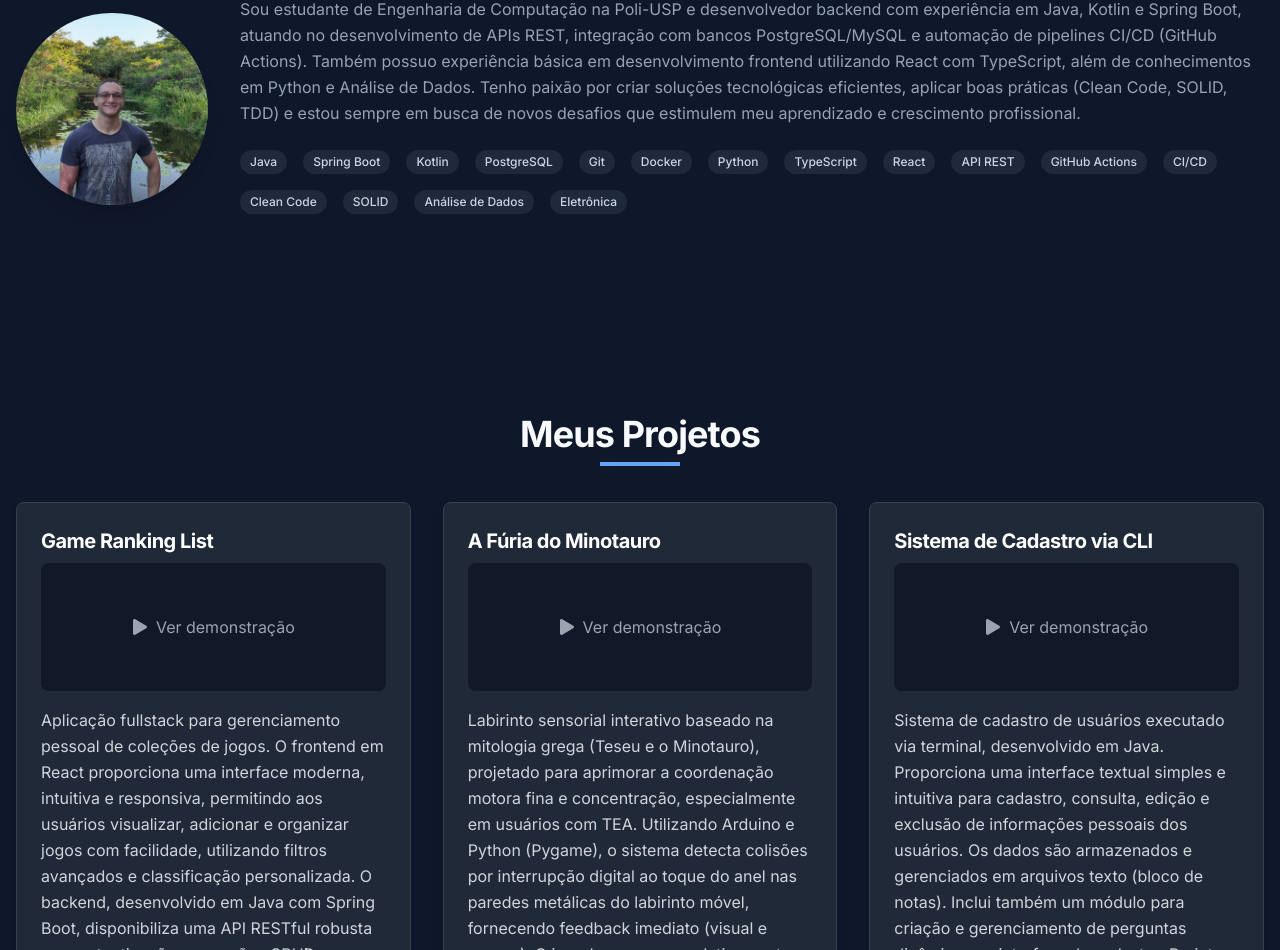
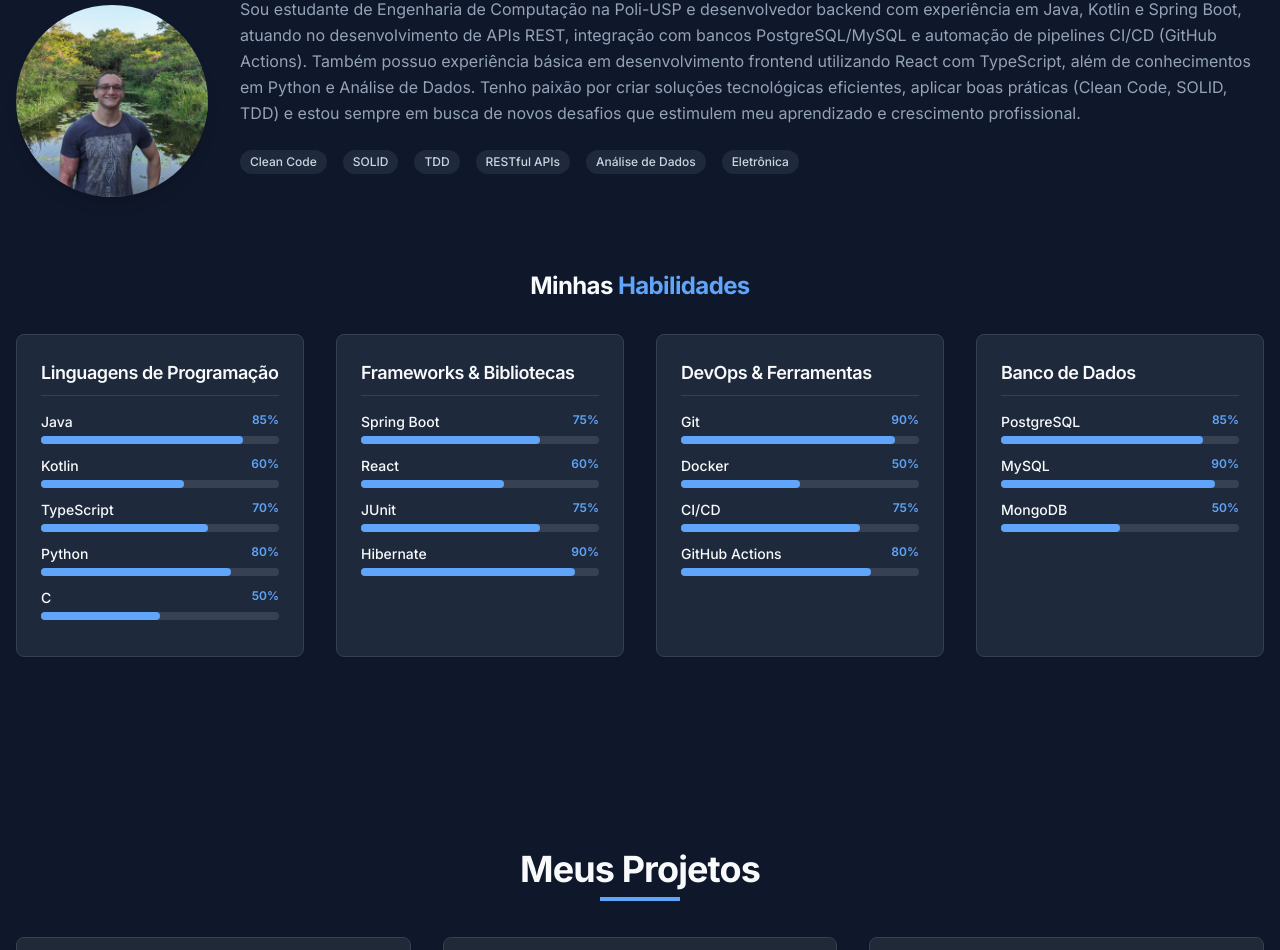
Before and after one commit to caiovilquer/portifolio, a React (Vite) app: page / in a window 1280 px wide. Shown: the part 1244-2194 px from the top of the page. Built offline with nearby package versions, Linux system fonts and the light colour scheme.

Commit message:
feat: add skill categories and proficiency indicators to About page

```diff
--- a/src/pages/About.tsx
+++ b/src/pages/About.tsx
@@ -1,6 +1,81 @@
 import React from "react";
 import { motion } from "framer-motion";
 import avatar from "../assets/avatar.jpeg";
+
+// Interface para os dados de habilidade
+interface Skill {
+  name: string;
+  proficiency: number; // percentual de 0 a 100
+}
+
+// Dados de habilidades categorizados
+const skillCategories = [
+  {
+    name: "Linguagens de Programação",
+    skills: [
+      { name: "Java", proficiency: 85 },
+      { name: "Kotlin", proficiency: 60 },
+      { name: "TypeScript", proficiency: 70 },
+      { name: "Python", proficiency: 80 },
+      { name: "C", proficiency: 50 },
+    ],
+  },
+  {
+    name: "Frameworks & Bibliotecas",
+    skills: [
+      { name: "Spring Boot", proficiency: 75 },
+      { name: "React", proficiency: 60 },
+      { name: "JUnit", proficiency: 75 },
+      { name: "Hibernate", proficiency: 90 },
+    ],
+  },
+  {
+    name: "DevOps & Ferramentas",
+    skills: [
+      { name: "Git", proficiency: 90 },
+      { name: "Docker", proficiency: 50 },
+      { name: "CI/CD", proficiency: 75 },
+      { name: "GitHub Actions", proficiency: 80 },
+    ],
+  },
+  {
+    name: "Banco de Dados",
+    skills: [
+      { name: "PostgreSQL", proficiency: 85 },
+      { name: "MySQL", proficiency: 90 },
+      { name: "MongoDB", proficiency: 50 },
+    ],
+  },
+];
+
+// Componente para as barras de proficiência
+const SkillBar: React.FC<{ skill: Skill; delay: number }> = ({
+  skill,
+  delay,
+}) => (
+  <div className="mb-3">
+    <div className="flex justify-between mb-1">
+      <span className="text-sm font-medium text-[var(--dark)]">
+        {skill.name}
+      </span>
+      <span className="text-xs font-semibold text-[var(--primary)]">
+        {skill.proficiency}%
+      </span>
+    </div>
+    <div className="w-full bg-gray-200 rounded-full h-2 dark:bg-gray-700">
+      <motion.div
+        className="h-2 rounded-full bg-[var(--primary)]"
+        style={{ width: 0 }}
+        animate={{ width: `${skill.proficiency}%` }}
+        transition={{
+          duration: 1.2,
+          delay: delay,
+          ease: "easeOut",
+        }}
+      />
+    </div>
+  </div>
+);
 
 const About: React.FC = () => (
   <div className="container mx-auto px-4">
@@ -50,36 +125,64 @@ const About: React.FC = () => (
           desafios que estimulem meu aprendizado e crescimento profissional.
         </motion.p>
 
+        {/* Substituímos as tags estáticas por uma seção de skills */}
         <motion.div
-          className="flex flex-wrap gap-2"
+          className="flex flex-wrap gap-2 mb-6"
           initial={{ opacity: 0, y: 20 }}
           whileInView={{ opacity: 1, y: 0 }}
           viewport={{ once: true }}
           transition={{ duration: 0.5, delay: 0.3 }}
         >
           {[
-            "Java",
-            "Spring Boot",
-            "Kotlin",
-            "PostgreSQL",
-            "Git",
-            "Docker",
-            "Python",
-            "TypeScript",
-            "React",
-            "API REST",
-            "GitHub Actions",
-            "CI/CD",
             "Clean Code",
             "SOLID",
+            "TDD",
+            "RESTful APIs",
             "Análise de Dados",
             "Eletrônica",
-          ].map((skill, index) => (
+          ].map((methodology, index) => (
             <span key={index} className="tech-tag">
-              {skill}
+              {methodology}
             </span>
           ))}
         </motion.div>
+      </div>
+    </motion.div>
+
+    {/* Nova seção de skills com indicadores de proficiência */}
+    <motion.div
+      className="mt-16"
+      initial={{ opacity: 0, y: 20 }}
+      whileInView={{ opacity: 1, y: 0 }}
+      viewport={{ once: true }}
+      transition={{ duration: 0.5, delay: 0.4 }}
+    >
+      <h3 className="text-2xl font-bold mb-8 text-center">
+        Minhas <span className="text-[var(--primary)]">Habilidades</span>
+      </h3>
+
+      <div className="grid grid-cols-1 md:grid-cols-2 lg:grid-cols-4 gap-8">
+        {skillCategories.map((category, categoryIndex) => (
+          <motion.div
+            key={category.name}
+            className="card"
+            initial={{ opacity: 0, y: 20 }}
+            whileInView={{ opacity: 1, y: 0 }}
+            viewport={{ once: true }}
+            transition={{ duration: 0.5, delay: 0.2 + categoryIndex * 0.1 }}
+          >
+            <h4 className="text-lg font-semibold mb-4 pb-2 border-b border-[var(--border)]">
+              {category.name}
+            </h4>
+            {category.skills.map((skill, index) => (
+              <SkillBar
+                key={skill.name}
+                skill={skill}
+                delay={0.4 + categoryIndex * 0.1 + index * 0.1}
+              />
+            ))}
+          </motion.div>
+        ))}
       </div>
     </motion.div>
   </div>
```
